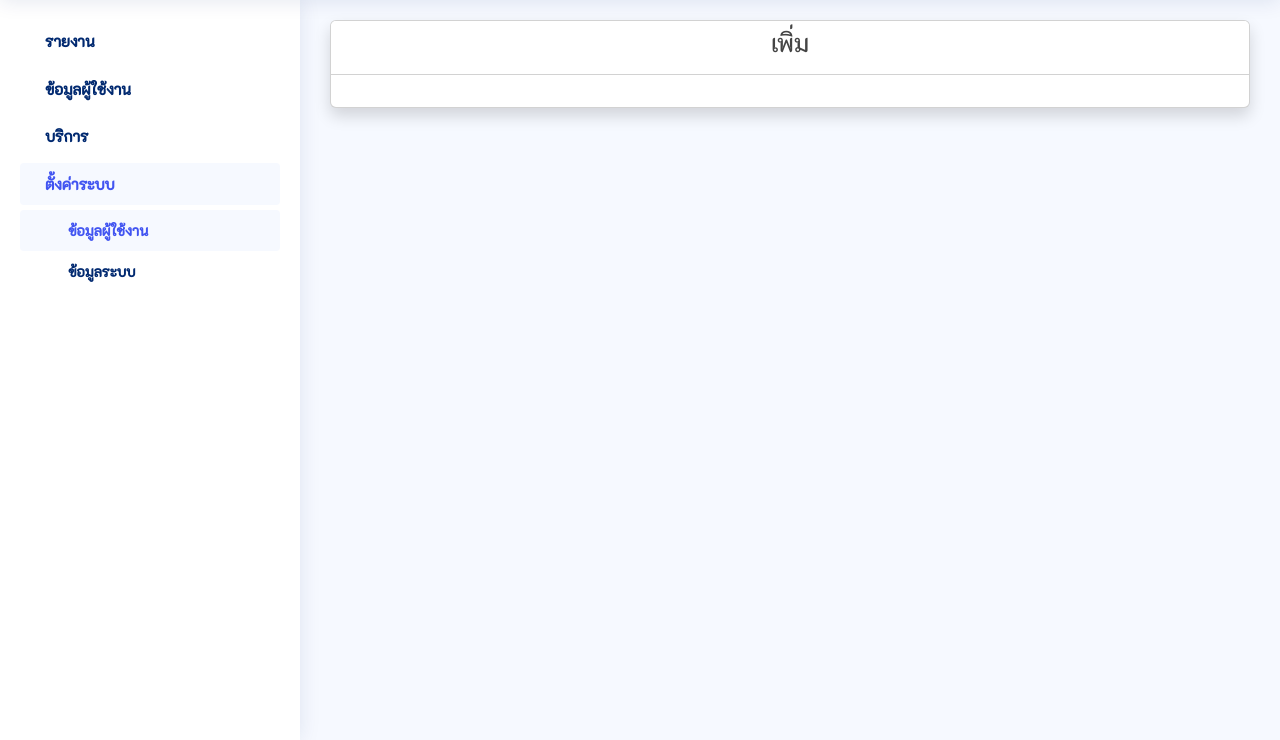
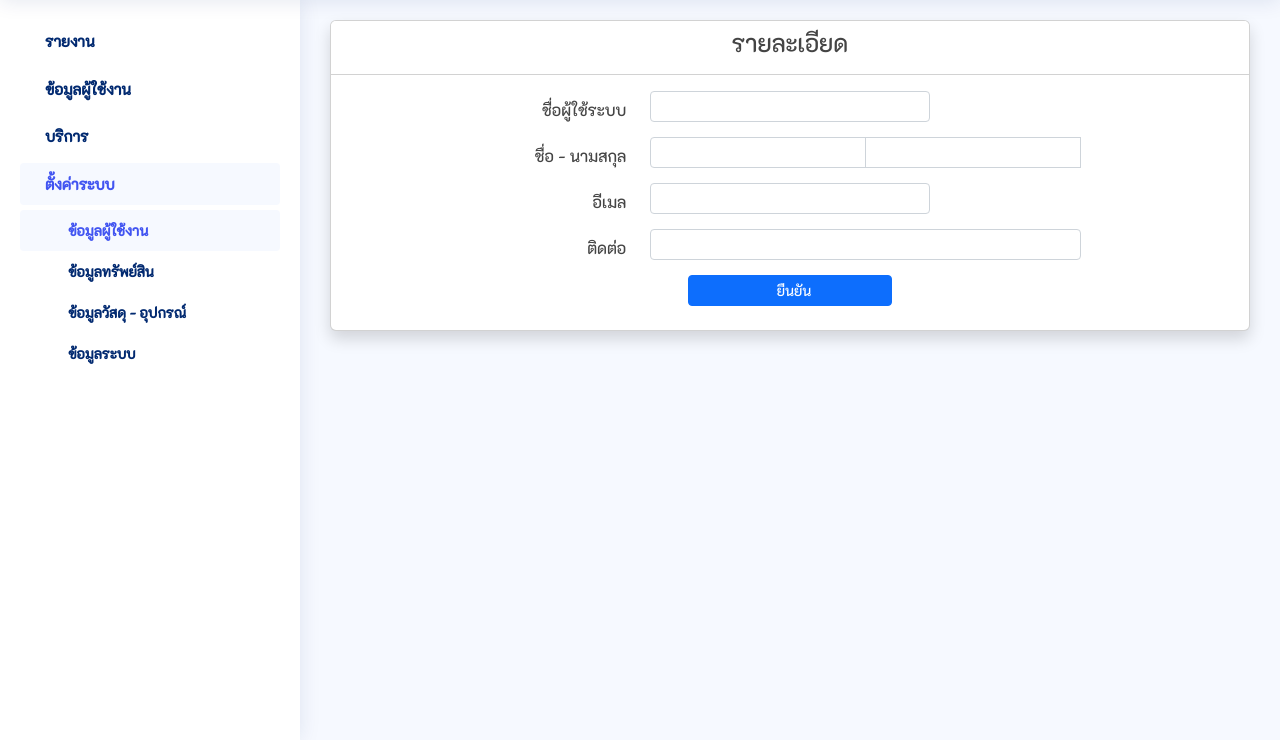
Before and after one commit to elpmisz/template, a PHP site: page /views/user/create.php in a window 1280 px wide. Shown: the part 60-800 px from the top of the page. Run offline with PHP 8.4, Linux system fonts and the light colour scheme; the visitor is signed in with stand-in values (Sample User, id 1); data comes from the database, SQL or seed files in the repository; some libraries are stand-ins or nearby versions.

Commit message:
update user page

```diff
--- a/classes/Setting.php
+++ b/classes/Setting.php
@@ -33,4 +33,13 @@ class Setting
     $stmt->execute();
     return $stmt->fetch();
   }
+
+  public function password_default()
+  {
+    $sql = "SELECT default_password FROM setting";
+    $stmt = $this->dbcon->prepare($sql);
+    $stmt->execute();
+    $row = $stmt->fetch();
+    return (!empty($row['default_password']) ? $row['default_password'] : "");
+  }
 }
--- a/classes/User.php
+++ b/classes/User.php
@@ -120,7 +120,6 @@ class User
   {
     $sql = "UPDATE user_login SET
     password = ?,
-    change = 2,
     updated = NOW()
     WHERE id = ?";
     $stmt = $this->dbcon->prepare($sql);
--- a/includes/sidebar.php
+++ b/includes/sidebar.php
@@ -11,13 +11,13 @@ $group = (!empty($group) ? $group : "");
       </a>
       <ul id="report" class="nav-content <?php echo ($group === "report" ? "show" : "collapse") ?>">
         <li>
-          <a class="nav-link <?php echo ($page === "borrow" ? "active" : "collapsed") ?>" href="/home">
-            <i class="fa fa-circle"></i> <span>รายงานการเบิก</span>
+          <a class="nav-link <?php echo ($page === "aaa" ? "active" : "collapsed") ?>" href="/home">
+            <i class="fa fa-circle"></i> <span>AAA</span>
           </a>
         </li>
         <li>
-          <a class="nav-link <?php echo ($page === "item" ? "active" : "collapsed") ?>" href="/item">
-            <i class="fa fa-circle"></i> <span>รายงานอุปกรณ์</span>
+          <a class="nav-link <?php echo ($page === "bbb" ? "active" : "collapsed") ?>" href="/home">
+            <i class="fa fa-circle"></i> <span>BBB</span>
           </a>
         </li>
       </ul>
@@ -42,8 +42,48 @@ $group = (!empty($group) ? $group : "");
       </a>
       <ul id="service" class="nav-content <?php echo ($group === "service" ? "show" : "collapse") ?>">
         <li>
-          <a class="nav-link <?php echo ($page === "borrow" ? "active" : "collapsed") ?>" href="/borrow">
-            <i class="fa fa-circle"></i> <span>ระบบเบิกสินค้าตัวอย่าง</span>
+          <a class="nav-link <?php echo ($page === "helpdesk" ? "active" : "collapsed") ?>" href="/home">
+            <i class="fa fa-circle"></i> <span>ระบบแจ้งปัญหา</span>
+          </a>
+        </li>
+        <li>
+          <a class="nav-link <?php echo ($page === "knowledge" ? "active" : "collapsed") ?>" href="/home">
+            <i class="fa fa-circle"></i> <span>ระบบการเรียนรู้ด้วยตัวเอง</span>
+          </a>
+        </li>
+        <li>
+          <a class="nav-link <?php echo ($page === "meeting" ? "active" : "collapsed") ?>" href="/home">
+            <i class="fa fa-circle"></i> <span>จองห้องประชุม</span>
+          </a>
+        </li>
+        <li>
+          <a class="nav-link <?php echo ($page === "reserve" ? "active" : "collapsed") ?>" href="/home">
+            <i class="fa fa-circle"></i> <span>จองรถ</span>
+          </a>
+        </li>
+        <li>
+          <a class="nav-link <?php echo ($page === "preventive" ? "active" : "collapsed") ?>" href="/home">
+            <i class="fa fa-circle"></i> <span>ระบบบำรุงรักษาอุปกรณ์</span>
+          </a>
+        </li>
+        <li>
+          <a class="nav-link <?php echo ($page === "event" ? "active" : "collapsed") ?>" href="/home">
+            <i class="fa fa-circle"></i> <span>ระบบประชาสัมพันธ์</span>
+          </a>
+        </li>
+        <li>
+          <a class="nav-link <?php echo ($page === "form" ? "active" : "collapsed") ?>" href="/home">
+            <i class="fa fa-circle"></i> <span>ระบบรายการตรวจสอบ</span>
+          </a>
+        </li>
+        <li>
+          <a class="nav-link <?php echo ($page === "document" ? "active" : "collapsed") ?>" href="/home">
+            <i class="fa fa-circle"></i> <span>ระบบจัดการเอกสาร</span>
+          </a>
+        </li>
+        <li>
+          <a class="nav-link <?php echo ($page === "inventory" ? "active" : "collapsed") ?>" href="/home">
+            <i class="fa fa-circle"></i> <span>ระบบเบิกวัสดุ - อุปกรณ์</span>
           </a>
         </li>
       </ul>
@@ -61,6 +101,16 @@ $group = (!empty($group) ? $group : "");
           </a>
         </li>
         <li>
+          <a class="nav-link <?php echo ($page === "asset" ? "active" : "collapsed") ?>" href="/home">
+            <i class="fa fa-circle"></i> <span>ข้อมูลทรัพย์สิน</span>
+          </a>
+        </li>
+        <li>
+          <a class="nav-link <?php echo ($page === "inventory" ? "active" : "collapsed") ?>" href="/home">
+            <i class="fa fa-circle"></i> <span>ข้อมูลวัสดุ - อุปกรณ์</span>
+          </a>
+        </li>
+        <li>
           <a class="nav-link <?php echo ($page === "setting" ? "active" : "collapsed") ?>" href="/setting">
             <i class="fa fa-circle"></i> <span>ข้อมูลระบบ</span>
           </a>
--- a/index.php
+++ b/index.php
@@ -53,7 +53,13 @@ $Router->map("POST", "/users/data", function () {
 $Router->map("GET", "/users/create", function () {
   require(__DIR__ . "/views/user/create.php");
 });
+$Router->map("GET", "/users/view/[**:params]", function ($params) {
+  require __DIR__ . "/views/user/view.php";
+});
 $Router->map("POST", "/user/[**:params]", function ($params) {
+  require __DIR__ . "/views/user/action.php";
+});
+$Router->map("GET", "/user/[**:params]", function ($params) {
   require __DIR__ . "/views/user/action.php";
 });
 
--- a/views/home/action.php
+++ b/views/home/action.php
@@ -45,7 +45,7 @@ if ($method === "POST" && $action === "login") :
 
     $_SESSION['login_id'] = $User->login_id([$username]);
 
-    $Validation->alert("success", "ยินดีต้อนรับ", "/user/profile");
+    $Validation->alert("success", "ยินดีต้อนรับ", "/home");
   } catch (PDOException $e) {
     die($e->getMessage());
   }
--- a/views/home/index.php
+++ b/views/home/index.php
@@ -9,7 +9,7 @@ include_once(__DIR__ . "/../../includes/sidebar.php");
     <div class="col-xl-12">
       <div class="card shadow">
         <div class="card-header">
-          <h4 class="text-center">XXXX</h4>
+          <h4 class="text-center">ตารางงาน</h4>
         </div>
         <div class="card-body">
 
--- a/views/user/create.php
+++ b/views/user/create.php
@@ -12,12 +12,61 @@ include_once(__DIR__ . "/../../includes/sidebar.php");
     <div class="col-xl-12">
       <div class="card shadow">
         <div class="card-header">
-          <h4 class="text-center">เพิ่ม</h4>
+          <h4 class="text-center">รายละเอียด</h4>
         </div>
         <div class="card-body">
-          <div class="row">
+          <form action="/user/admincreate" method="POST" class="needs-validation" enctype="multipart/form-data" novalidate>
+            <div class="row mb-2">
+              <label class="col-xl-4 col-md-4 col-form-label text-xl-end">ชื่อผู้ใช้ระบบ</label>
+              <div class="col-xl-4 col-md-6">
+                <input type="text" class="form-control form-control-sm" name="username" required>
+                <div class="invalid-feedback">
+                  กรุณาใส่ข้อมูลให้ครบ
+                </div>
+              </div>
+            </div>
+            <div class="row mb-2 div_textcheck">
+              <label class="col-xl-4 col-md-4 offset-md-4 offset-xl-4 col-form-label text-check"></label>
+            </div>
+            <div class="row mb-2">
+              <label class="col-xl-4 col-md-4 col-form-label text-xl-end">ชื่อ - นามสกุล</label>
+              <div class="col-xl-6 col-md-8">
+                <div class="input-group">
+                  <input type="text" class="form-control form-control-sm" name="first_name" required>
+                  <input type="text" class="form-control form-control-sm" name="last_name" required>
+                  <div class="invalid-feedback">
+                    กรุณาใส่ข้อมูลให้ครบ
+                  </div>
+                </div>
+              </div>
+            </div>
+            <div class="row mb-2">
+              <label class="col-xl-4 col-md-4 col-form-label text-xl-end">อีเมล</label>
+              <div class="col-xl-4 col-md-6">
+                <input type="email" class="form-control form-control-sm" name="email" required>
+                <div class="invalid-feedback">
+                  กรุณาใส่ข้อมูลให้ครบ
+                </div>
+              </div>
+            </div>
+            <div class="row mb-2">
+              <label class="col-xl-4 col-md-4 col-form-label text-xl-end">ติดต่อ</label>
+              <div class="col-xl-6 col-md-8">
+                <input type="text" class="form-control form-control-sm" name="contact">
+                <div class="invalid-feedback">
+                  กรุณาใส่ข้อมูลให้ครบ
+                </div>
+              </div>
+            </div>
 
-          </div>
+            <div class="row justify-content-center mb-2">
+              <div class="col-xl-3 col-md-6">
+                <button type="submit" class="btn btn-primary btn-sm w-100">
+                  <i class="fas fa-check pe-2"></i>ยืนยัน
+                </button>
+              </div>
+            </div>
+          </form>
         </div>
       </div>
     </div>
@@ -28,36 +77,28 @@ include_once(__DIR__ . "/../../includes/sidebar.php");
 include_once(__DIR__ . "/../../includes/footer.php");
 ?>
 <script>
-  filter_data();
-
-  function filter_data(status) {
-    let data = $(".data").DataTable({
-      serverSide: true,
-      scrollX: true,
-      searching: true,
-      order: [],
-      ajax: {
-        url: "/users/data",
-        type: "POST",
+  $(".div_textcheck").hide();
+  $(document).on("keyup", "input[name='username']", function() {
+    let username = $(this).val();
+    $.ajax({
+      url: "/user/usernamecheck",
+      method: "POST",
+      data: {
+        username: username
       },
-      columnDefs: [{
-        targets: [0, 3, 4, 6],
-        className: "text-center",
-      }],
-      oLanguage: {
-        sLengthMenu: "แสดง _MENU_ ลำดับ ต่อหน้า",
-        sZeroRecords: "ไม่พบข้อมูลที่ค้นหา",
-        sInfo: "แสดง _START_ ถึง _END_ ของ _TOTAL_ ลำดับ",
-        sInfoEmpty: "แสดง 0 ถึง 0 ของ 0 ลำดับ",
-        sInfoFiltered: "(จากทั้งหมด _MAX_ ลำดับ)",
-        sSearch: "ค้นหา :",
-        oPaginate: {
-          sFirst: "หน้าแรก",
-          sLast: "หน้าสุดท้าย",
-          sNext: "ถัดไป",
-          sPrevious: "ก่อนหน้า"
+      dataType: 'json',
+      success: function(data) {
+        $(".div_textcheck").show();
+        if (parseInt(data) === 0) {
+          $(".div_textcheck").hide();
+          $("button[type='submit']").prop("disabled", false);
+        } else {
+          $(".text-check").text("ชื่อผู้ใช้งานระบบซ้ำ").removeClass("text-primary").addClass("text-danger");
+          $("button[type='submit']").prop("disabled", true);
         }
       }
     });
-  }
+
+
+  });
 </script>
--- a/views/user/index.php
+++ b/views/user/index.php
@@ -30,12 +30,12 @@ include_once(__DIR__ . "/../../includes/sidebar.php");
                   <thead>
                     <tr>
                       <th width="10%">#</th>
+                      <th width="10%">สิทธิ์</th>
                       <th width="10%">รูป</th>
+                      <th width="10%">ชื่อผู้ใช้ระบบ</th>
                       <th width="20%">ชื่อ - นามสกุล</th>
-                      <th width="10%">ชื่อผู้ใช้ระบบ</th>
                       <th width="10%">อีเมล</th>
                       <th width="20%">ติดต่อ</th>
-                      <th width="10%">สิทธิ์</th>
                     </tr>
                   </thead>
                 </table>
@@ -65,7 +65,7 @@ include_once(__DIR__ . "/../../includes/footer.php");
         type: "POST",
       },
       columnDefs: [{
-        targets: [0, 3, 4, 6],
+        targets: [0, 1, 2, 3],
         className: "text-center",
       }],
       oLanguage: {
```
Also changed, not shown: views/user/action.php (+89 -0 lines), views/user/data.php (+7 -7 lines), views/user/view.php (added, +135 -0 lines).
